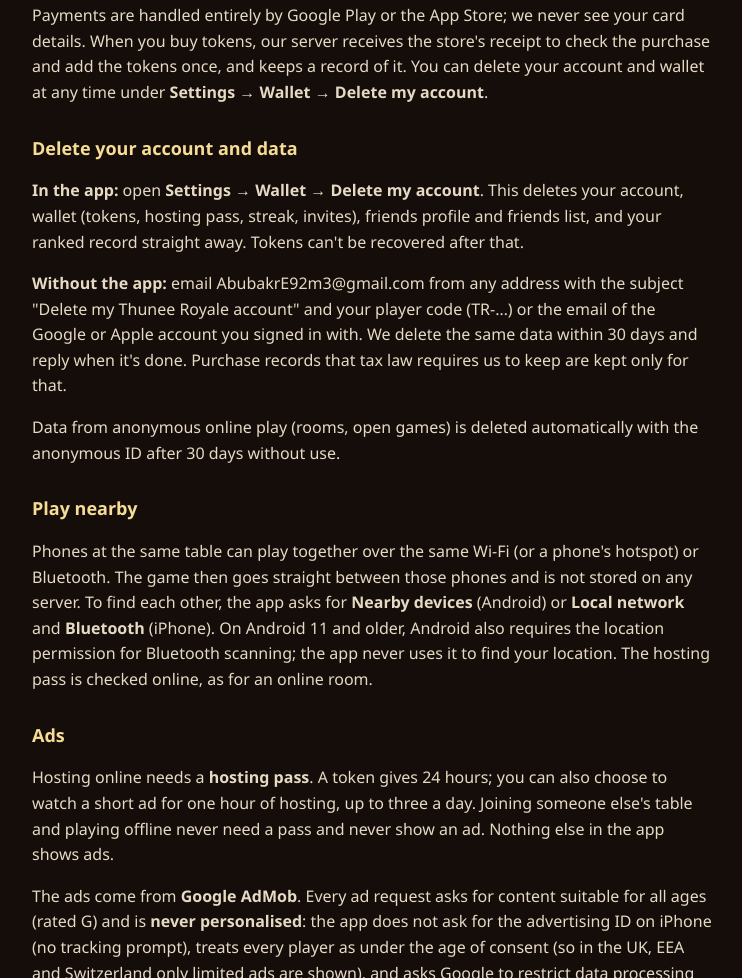
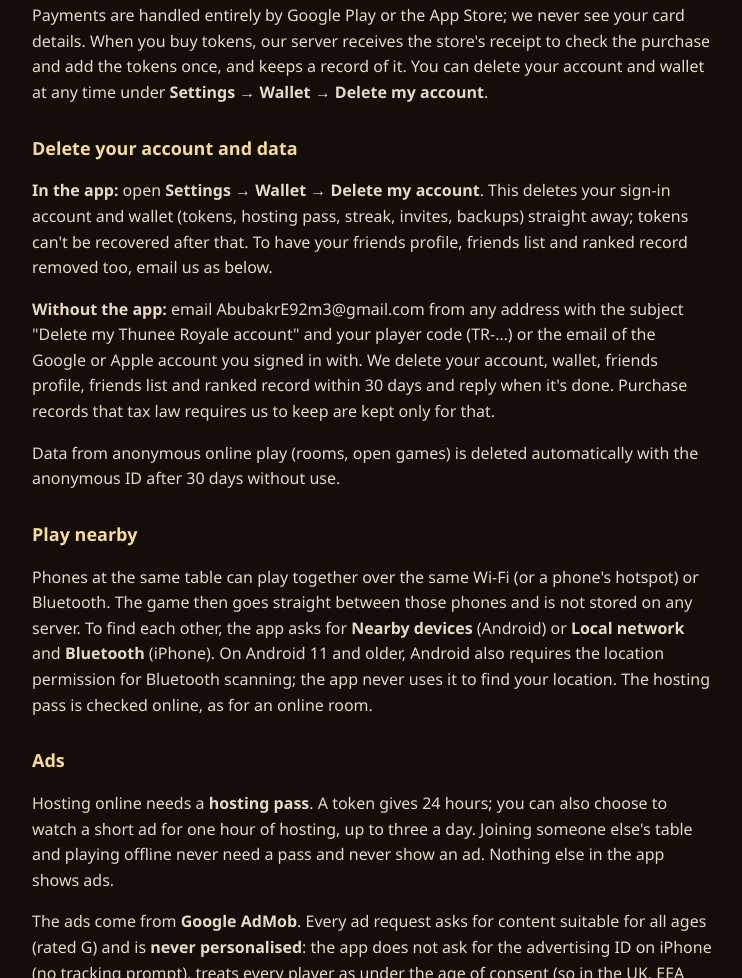
Before and after one commit to abubakre92m3-web/noor-pro-site, a plain HTML site: page thunee-privacy.html in a window 1280 px wide. Shown: the part 1261-2239 px from the top of the page, without its empty margins (268-1010 px from the left). Drawn offline with Linux system fonts and the light colour scheme.

Commit message:
Thunee privacy: say exactly what Delete my account removes
Co-Authored-By: Claude Opus 5.5 <noreply@anthropic.com>

```diff
--- a/thunee-privacy.html
+++ b/thunee-privacy.html
@@ -34,8 +34,8 @@
   <p>Payments are handled entirely by Google Play or the App Store; we never see your card details. When you buy tokens, our server receives the store's receipt to check the purchase and add the tokens once, and keeps a record of it. You can delete your account and wallet at any time under <b>Settings → Wallet → Delete my account</b>.</p>
 
   <h2 id="delete">Delete your account and data</h2>
-  <p><b>In the app:</b> open <b>Settings → Wallet → Delete my account</b>. This deletes your account, wallet (tokens, hosting pass, streak, invites), friends profile and friends list, and your ranked record straight away. Tokens can't be recovered after that.</p>
-  <p><b>Without the app:</b> email <span>AbubakrE92m3@gmail.com</span> from any address with the subject "Delete my Thunee Royale account" and your player code (TR-…) or the email of the Google or Apple account you signed in with. We delete the same data within 30 days and reply when it's done. Purchase records that tax law requires us to keep are kept only for that.</p>
+  <p><b>In the app:</b> open <b>Settings → Wallet → Delete my account</b>. This deletes your sign-in account and wallet (tokens, hosting pass, streak, invites, backups) straight away; tokens can't be recovered after that. To have your friends profile, friends list and ranked record removed too, email us as below.</p>
+  <p><b>Without the app:</b> email <span>AbubakrE92m3@gmail.com</span> from any address with the subject "Delete my Thunee Royale account" and your player code (TR-…) or the email of the Google or Apple account you signed in with. We delete your account, wallet, friends profile, friends list and ranked record within 30 days and reply when it's done. Purchase records that tax law requires us to keep are kept only for that.</p>
   <p>Data from anonymous online play (rooms, open games) is deleted automatically with the anonymous ID after 30 days without use.</p>
 
   <h2>Play nearby</h2>
```
